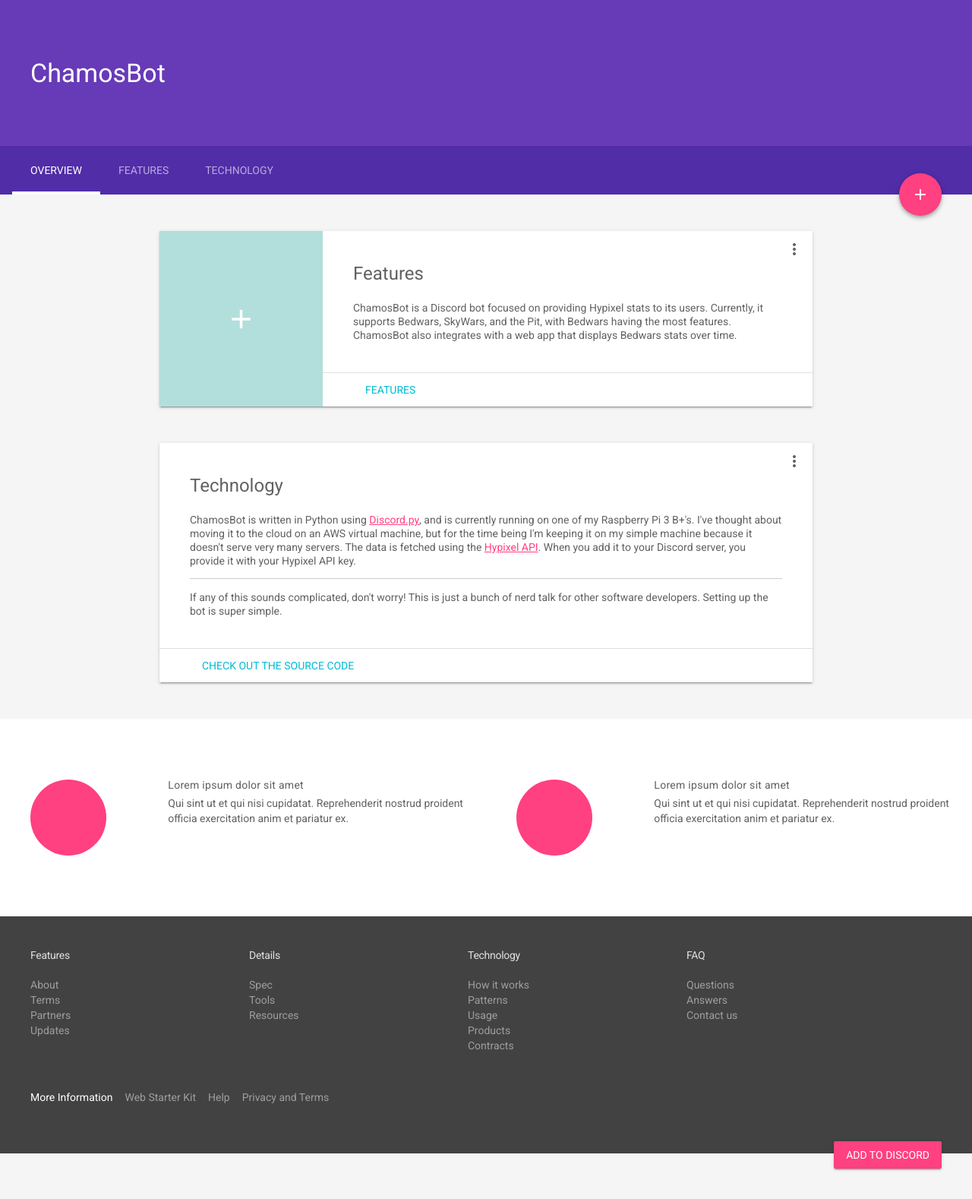
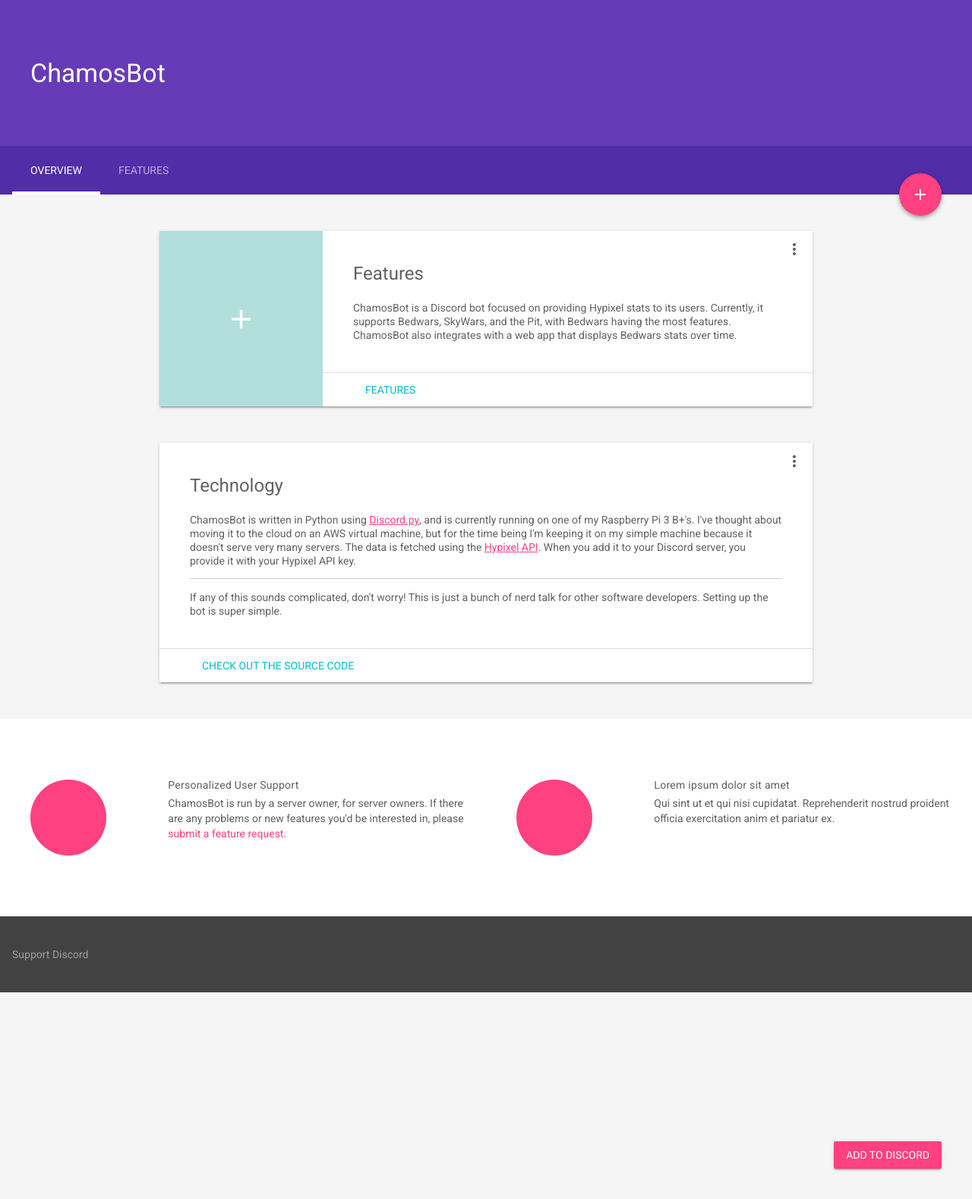
Before and after one commit to joshuaSmith2021/chamosbot-hosted, a Flask app: template templates/about.html in a window 1280 px wide. Shown: the whole page at 76% size. Run offline with Flask 2, Linux system fonts and the light colour scheme; the template is opened without the code that fills it, so the values that code supplies are empty.

Commit message:
Working on about page

```diff
--- a/templates/about.html
+++ b/templates/about.html
@@ -15,6 +15,10 @@
   See the License for the specific language governing permissions and
   limitations under the License
 -->
+
+<!-- Template made by Google, found on getmdl.io. Certain sections may have been
+     commented out, edited, or removed entirely in order to fit what I wanted
+     to include. -->
 <html lang="en">
   <head>
     <meta charset="utf-8">
@@ -57,7 +61,6 @@
         <div class="mdl-layout__tab-bar mdl-js-ripple-effect mdl-color--primary-dark">
           <a href="#overview" class="mdl-layout__tab is-active">Overview</a>
           <a href="#features" class="mdl-layout__tab">Features</a>
-          <a href="#features" class="mdl-layout__tab">Technology</a>
           <button class="mdl-button mdl-js-button mdl-button--fab mdl-js-ripple-effect mdl-button--colored mdl-shadow--4dp mdl-color--accent" id="add">
             <i class="material-icons" role="presentation">add</i>
             <span class="visuallyhidden">Add</span>
@@ -152,8 +155,8 @@
               <div class="section__circle-container__circle mdl-color--accent section__circle--big"></div>
             </div>
             <div class="section__text mdl-cell mdl-cell--4-col-desktop mdl-cell--6-col-tablet mdl-cell--3-col-phone">
-              <h5>Lorem ipsum dolor sit amet</h5>
-              Qui sint ut et qui nisi cupidatat. Reprehenderit nostrud proident officia exercitation anim et pariatur ex.
+              <h5>Personalized User Support</h5>
+              ChamosBot is run by a server owner, for server owners. If there are any problems or new features you'd be interested in, please <a href="https://github.com/joshuaSmith2021/chamosbot/issues/new">submit a feature request.</a>
             </div>
             <div class="section__circle-container mdl-cell mdl-cell--2-col mdl-cell--1-col-phone">
               <div class="section__circle-container__circle mdl-color--accent section__circle--big"></div>
@@ -210,12 +213,19 @@
               <h5 id="webappinfo">Web App Info</h5>
 
               <p>
-                The web app is currently only for select test users. If you want a preview, you can <a href="https://chamosbotonline.herokuapp.com/bedwars?igns=parcerx&file=thisweek">check out my stats</a>.
+                The web app is currently only for select test users. If you want a preview, you can <a href="bedwars?igns=parcerx&file=thisweek">check out my stats</a>.
               </p>
             </div>
           </section>
         </div>
-        <footer class="mdl-mega-footer">
+        <footer class="demo-footer mdl-mini-footer">
+          <div class="mdl-mini-footer--left-section">
+            <ul class="mdl-mini-footer--link-list">
+              <li><a href="https://discord.gg/AhbqnzS">Support Discord</a></li>
+            </ul>
+          </div>
+        </footer>
+        <!-- <footer class="mdl-mega-footer">
           <div class="mdl-mega-footer--middle-section">
             <div class="mdl-mega-footer--drop-down-section">
               <input class="mdl-mega-footer--heading-checkbox" type="checkbox" checked>
@@ -267,7 +277,7 @@
               <li><a href="#">Privacy and Terms</a></li>
             </ul>
           </div>
-        </footer>
+        </footer> -->
       </main>
     </div>
     <a href="https://github.com/google/material-design-lite/blob/mdl-1.x/templates/text-only/" target="_blank" id="view-source" class="mdl-button mdl-js-button mdl-button--raised mdl-js-ripple-effect mdl-color--accent mdl-color-text--accent-contrast ADDTODISCORD">Add to Discord</a>
```
